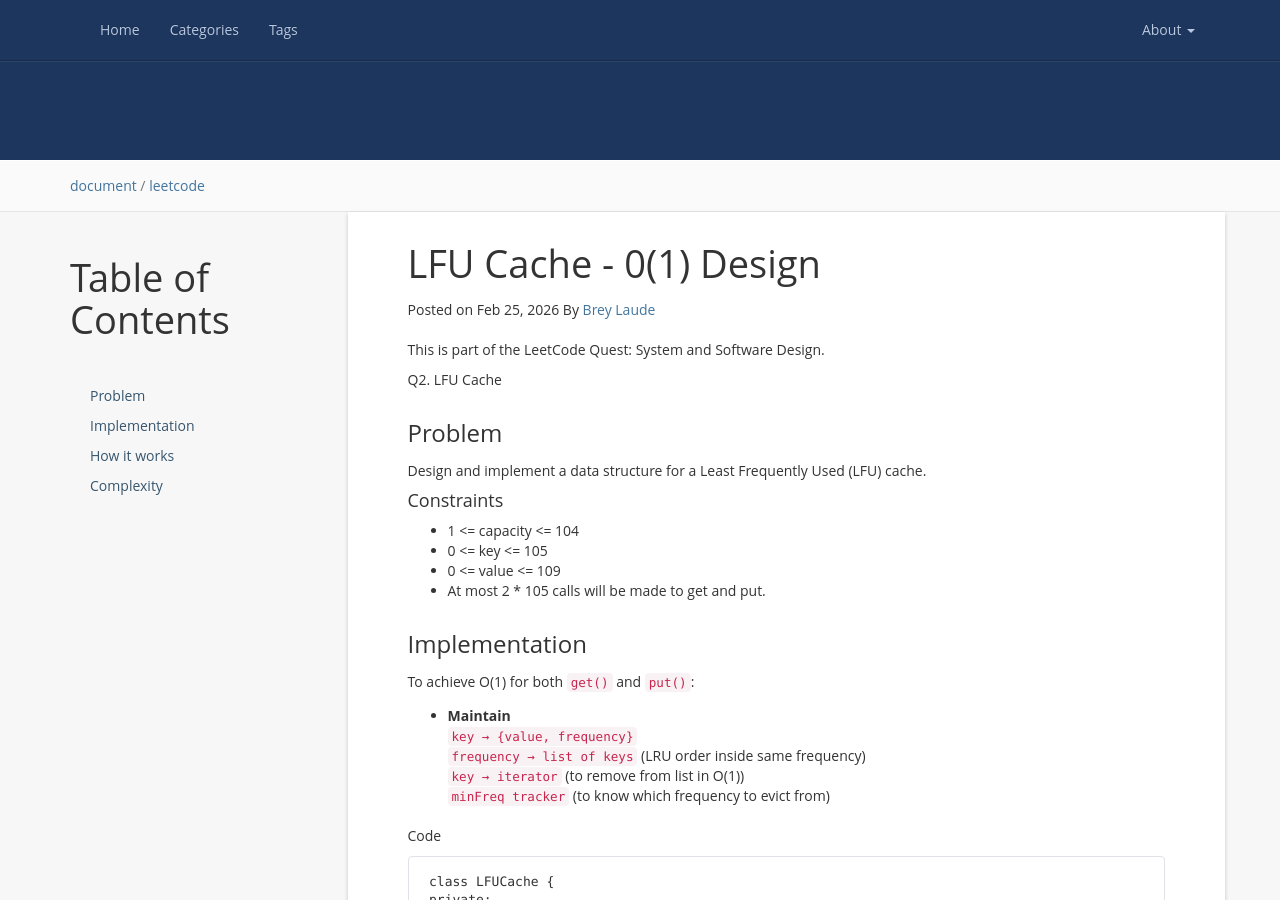
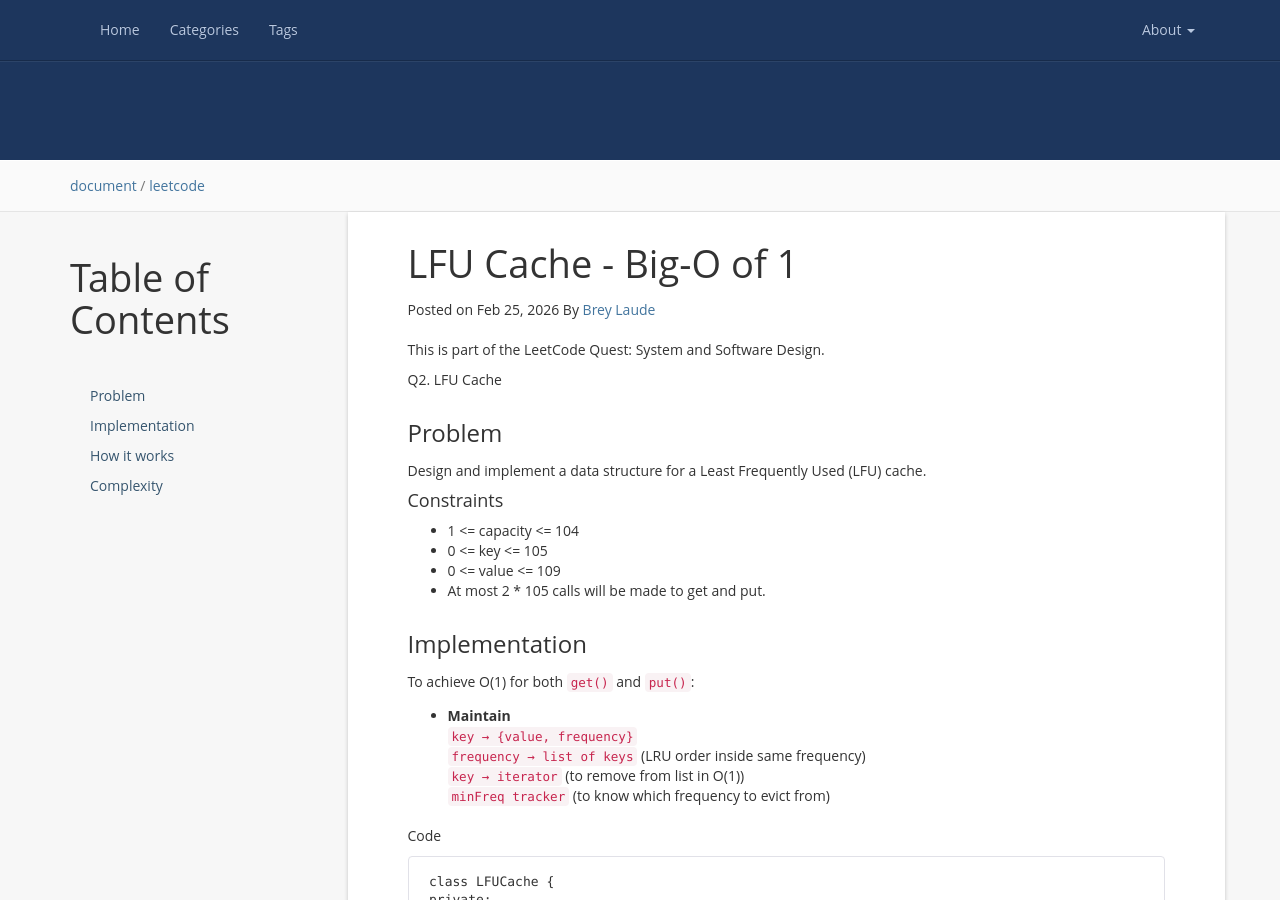
Before and after one commit to bllaude/bllaude.github.io, a Jekyll site: the page built from _posts/2026-02-25-lfu-cache.md, in a window 1280 px wide and 900 px high. Built offline with Jekyll 4.4.1, drawn with Linux system fonts in a browser that asks for light colours; a script that is not in the unit is left out; comment, search, counter and statistics services are not loaded.

Commit message:
Update 2026-02-25-lfu-cache.md

```diff
--- a/_posts/2026-02-25-lfu-cache.md
+++ b/_posts/2026-02-25-lfu-cache.md
@@ -1,6 +1,6 @@
 ---
 layout: post
-title:  LFU Cache - 0(1) Design
+title:  LFU Cache - Big-O of 1
 date:   2026-02-25 20:08:00 +0800
 categories: document
 tag: leetcode
```
